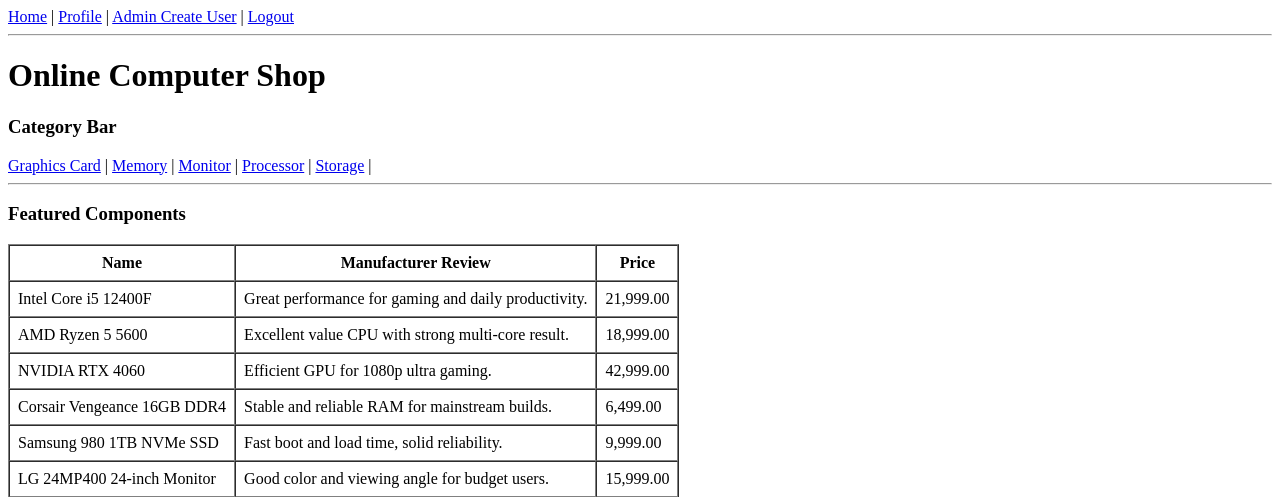
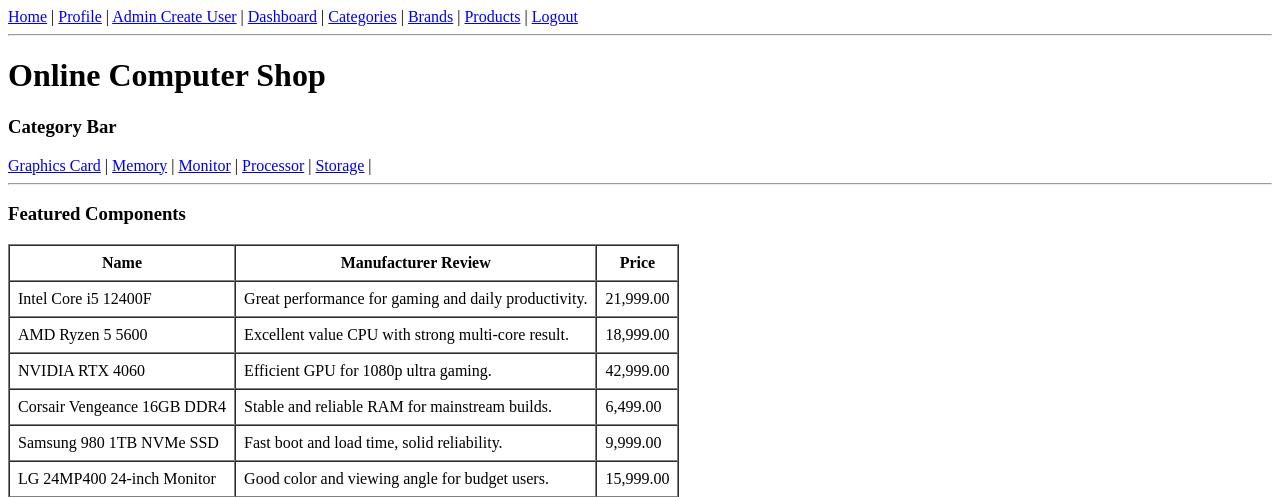
Before and after one commit to PirateKenny01/Online-Computer-Shop, a PHP site: page /views/home.php in a window 1280 px wide. Shown: the top 497 px of the page. Run offline with PHP 8.4, Linux system fonts and the light colour scheme; the visitor is signed in with stand-in values (Sample User, id 1); data comes from the database, SQL or seed files in the repository.

Commit message:
add task 2 admin dashboard navbar-Dashboard,category,Brands,Products

```diff
--- a/views/partials/navbar.php
+++ b/views/partials/navbar.php
@@ -6,6 +6,12 @@ $role = isset($_SESSION['role']) ? $_SESSION['role'] : 'guest';
         <a href="home.php">Home</a> |
         <a href="profile.php">Profile</a> |
         <a href="admin_create_user.php">Admin Create User</a> |
+
+        <a href="Admin_Dashboard.php">Dashboard</a> |
+        <a href="categories.php">Categories</a> |
+        <a href="brands.php">Brands</a> |
+        <a href="products.php">Products</a> |
+
         <a href="../controllers/logout.php">Logout</a>
     <?php } else if ($role == 'customer') { ?>
         <a href="home.php">Home</a> |
```
